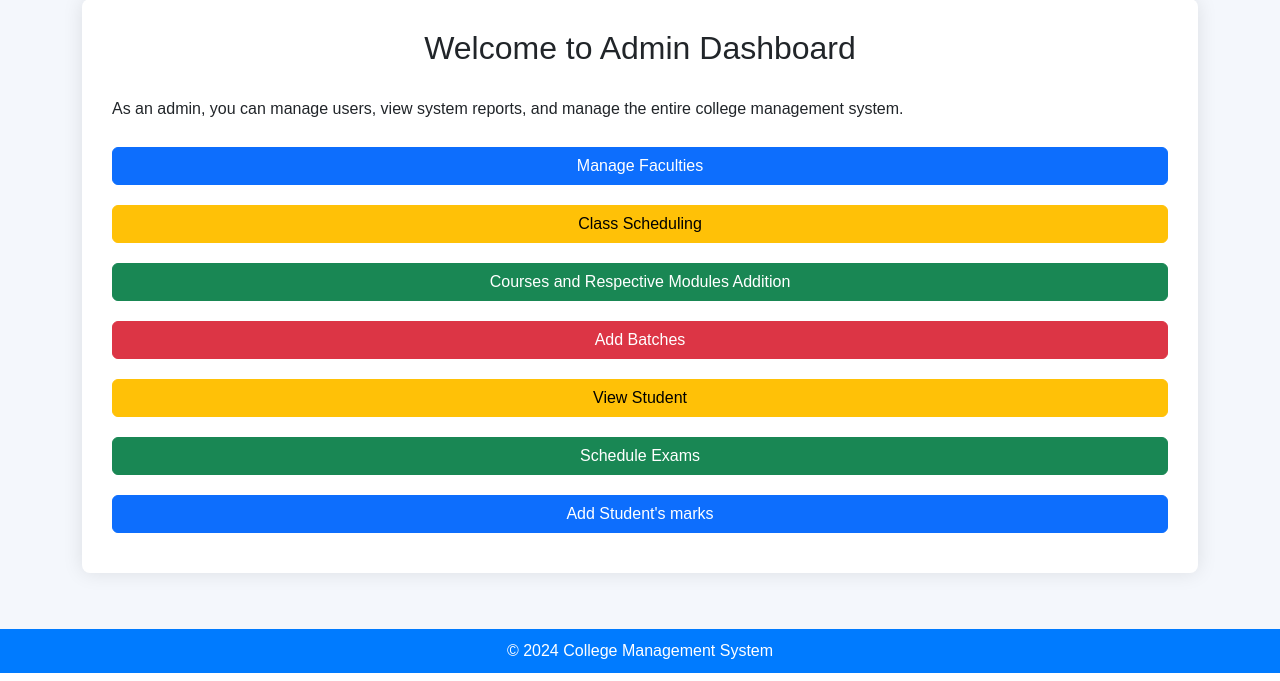
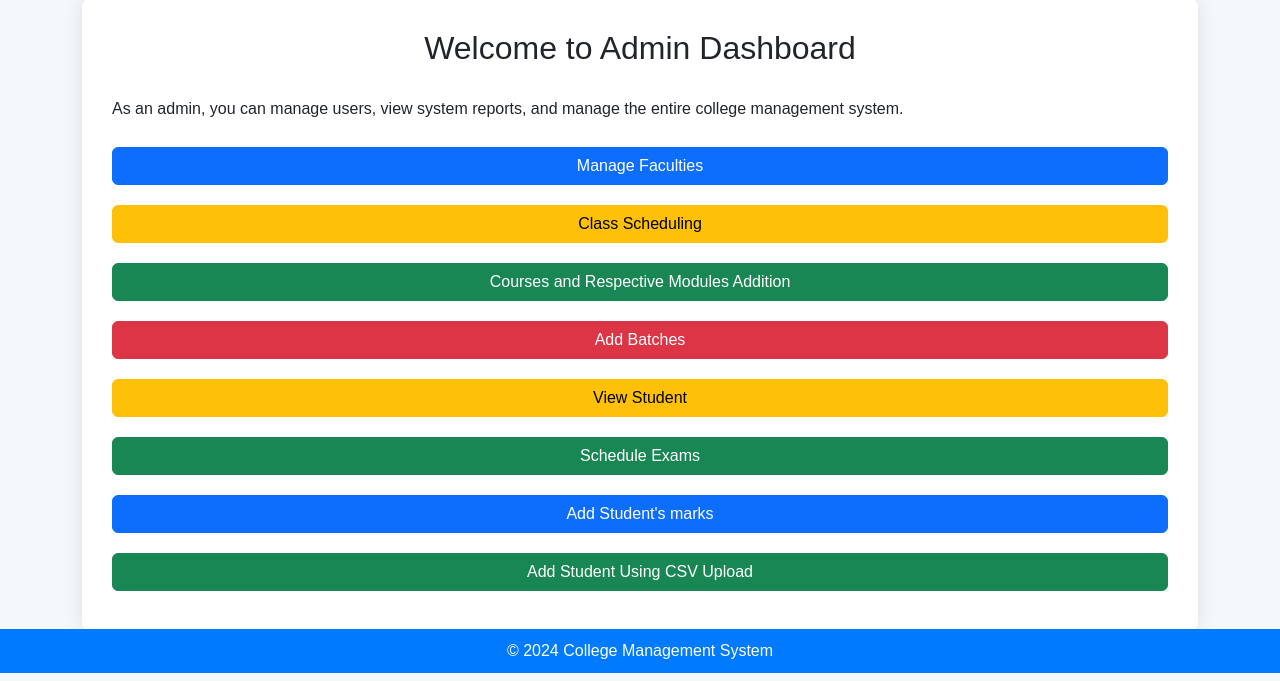
Before and after one commit to AJEETKSINGH1001/College-Management-System, a Django app: page /admin-dashboard/ in a window 1280 px wide. Shown: the part 127-808 px from the top of the page. Run offline with Django 4.2, Linux system fonts and the light colour scheme; a user stored in the database is signed in.

```diff
--- a/core/templates/core/admin_dashboard.html
+++ b/core/templates/core/admin_dashboard.html
@@ -132,7 +132,9 @@
                 <form action="{% url 'marks_management' %}" method="get">
                     <button type="submit" class="btn btn-primary btn-dashboard">Add Student's marks</button>
                 </form>
-
+                <form action="{% url 'upload_students_csv' %}" method="get">
+                    <button type="submit" class="btn btn-success btn-dashboard">Add Student Using CSV Upload</button>
+                </form>
                 <!-- Add more admin-specific functionalities here -->
             </div>
         </div>
```
Also changed, not shown: db.sqlite3, static/images/qr_code.png (added), 1 other file.
